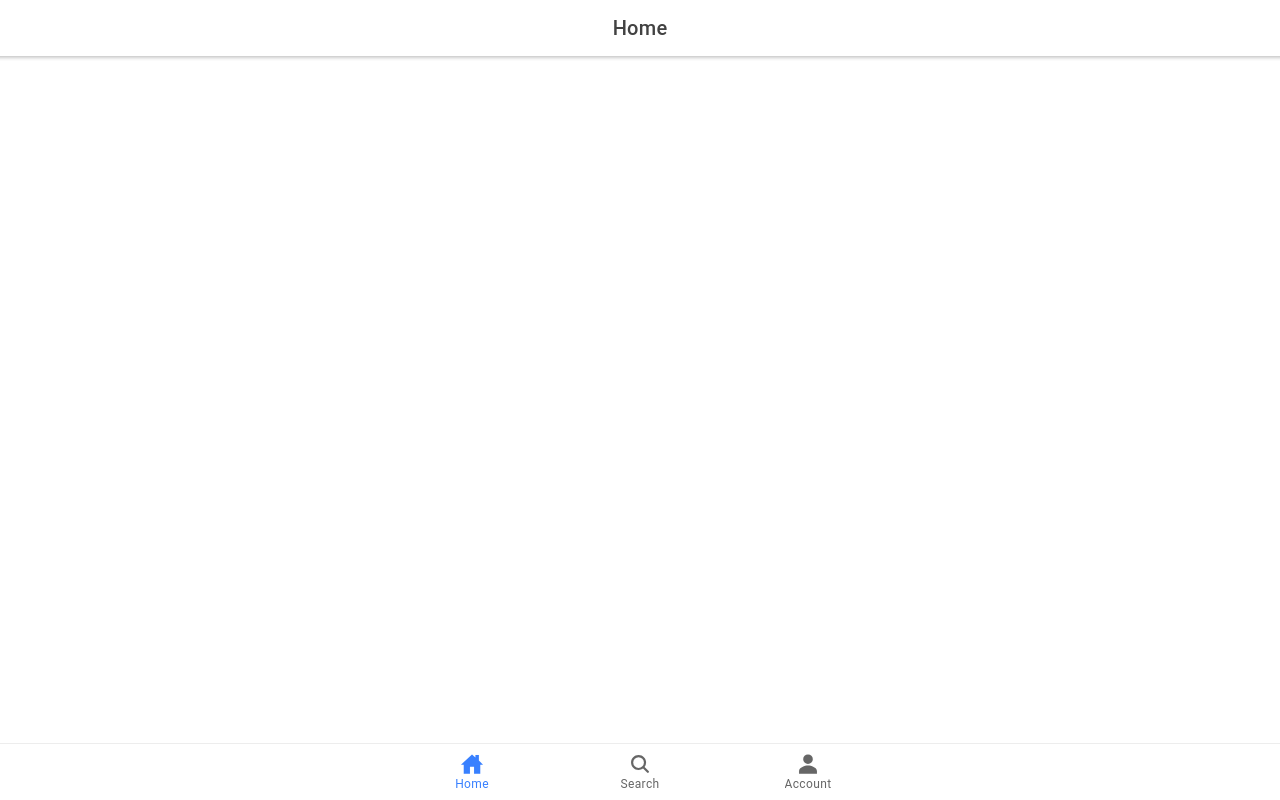
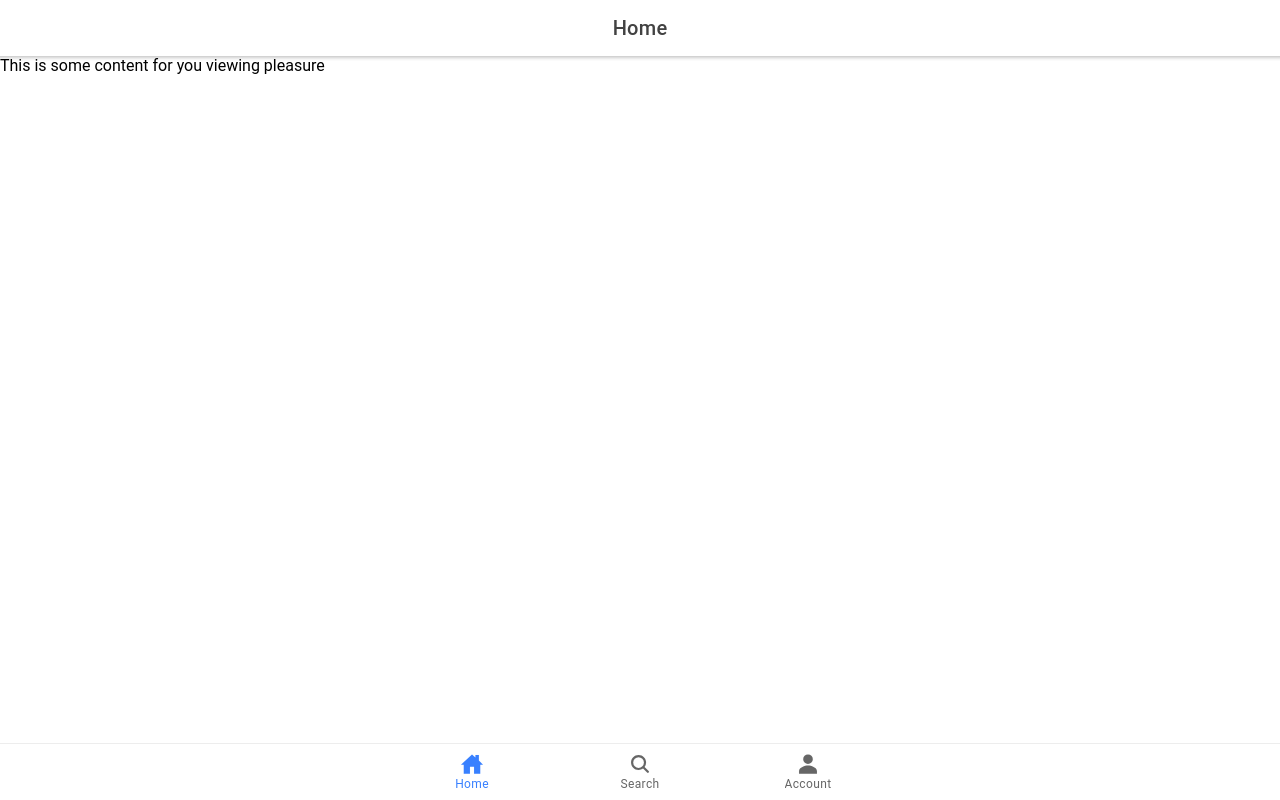
Before and after one commit to jlane9/hello-world, a React (Create React App) app: page /tabs/home in a window 1280 px wide. Built offline with nearby package versions, Linux system fonts and the light colour scheme.

Commit message:
Add some more content

```diff
--- a/src/pages/home/Home.tsx
+++ b/src/pages/home/Home.tsx
@@ -15,6 +15,7 @@ const Home: React.FC = () => {
             <IonTitle size="large">Home</IonTitle>
           </IonToolbar>
         </IonHeader>
+        <div>This is some content for you viewing pleasure</div>
       </IonContent>
     </IonPage>
   );
```
